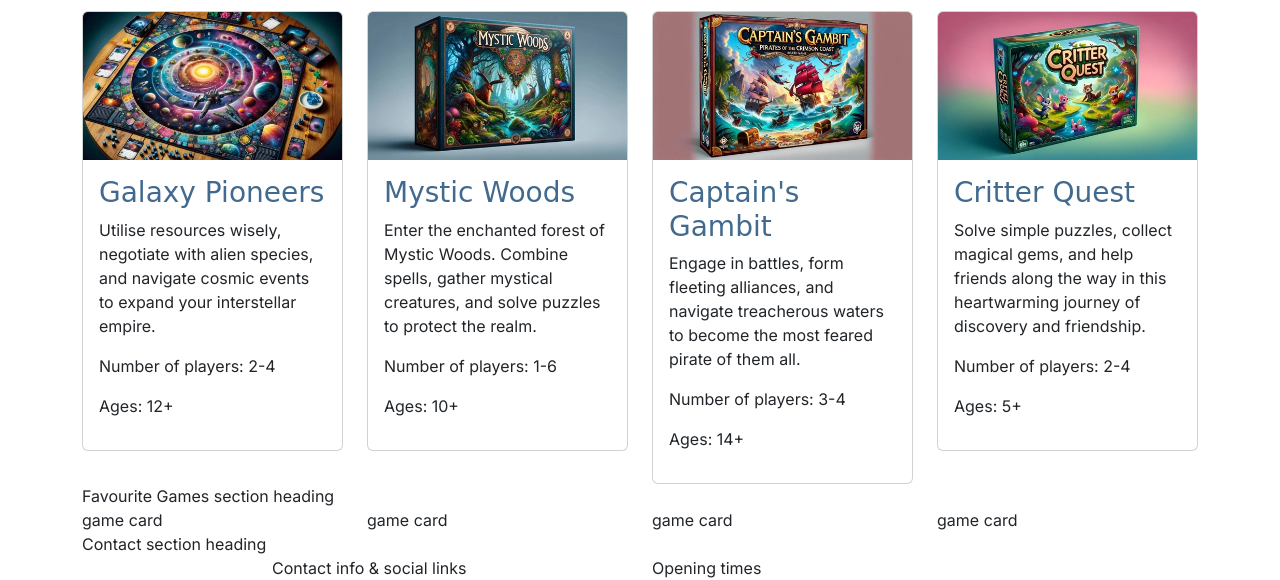
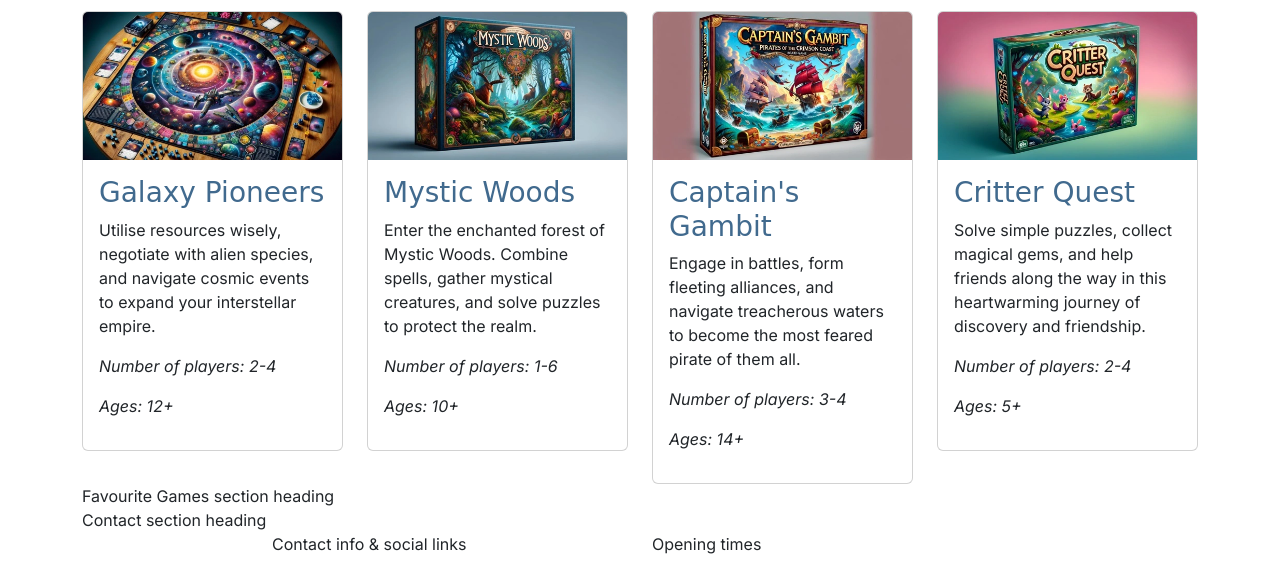
Before and after one commit to BenWilliams89/boardwalk-games, a plain HTML site: page game-library.html in a window 1280 px wide. Shown: the part 515-1095 px from the top of the page. After the commit the page ends 1071 px from the top, so only its background shows below. Drawn offline with nearby package versions, Linux system fonts and the light colour scheme; a web font is replaced by a local one.

Commit message:
added italic bottom section to cards

```diff
--- a/assets/css/style.css
+++ b/assets/css/style.css
@@ -66,6 +66,10 @@ h2 {
     margin-bottom: 1.5rem;
 }
 
+#new-games.section {
+
+}
+
 /* Media Queries*/
 /* medium devices (tablets, 768px and up)*/
 
--- a/game-library.html
+++ b/game-library.html
@@ -92,7 +92,7 @@
          it is not part of the grid structure -->
          <main>
             <!-- New Games section -->
-            <section class="container">
+            <section id="new-games.section" class="container">
                 <div class="row">
                     <div class="col-12 text-center">
                         <h2 class="display-6">New Games</h2>
@@ -107,8 +107,8 @@
                                 <p class="card-text">
                                     Utilise resources wisely, negotiate with alien species, and navigate cosmic events to expand your interstellar empire.
                                 </p>
-                                <p>Number of players: 2-4</p>
-                                <p>Ages: 12+</p>
+                                <p><em>Number of players: 2-4</em></p>
+                                <p><em>Ages: 12+</em></p>
                             </div>
 
                         </div>
@@ -124,8 +124,8 @@
                                 <p class="card-text">
                                     Enter the enchanted forest of Mystic Woods. Combine spells, gather mystical creatures, and solve puzzles to protect the realm.
                                 </p>
-                                <p>Number of players: 1-6</p>
-                                <p>Ages: 10+</p>
+                                <p><em>Number of players: 1-6</em></p>
+                                <p><em>Ages: 10+</em></p>
                             </div>
 
                         </div>
@@ -139,8 +139,8 @@
                                 <p class="card-text">
                                     Engage in battles, form fleeting alliances, and navigate treacherous waters to become the most feared pirate of them all.
                                 </p>
-                                <p>Number of players: 3-4</p>
-                                <p>Ages: 14+</p>
+                                <p><em>Number of players: 3-4</em></p>
+                                <p><em>Ages: 14+</em></p>
                             </div>
 
                         </div>
@@ -154,14 +154,13 @@
                                 <p class="card-text">
                                     Solve simple puzzles, collect magical gems, and help friends along the way in this heartwarming journey of discovery and friendship.
                                 </p>
-                                <p>Number of players: 2-4</p>
-                                <p>Ages: 5+</p>
+                                <p><em>Number of players: 2-4</em></p>
+                                <p><em>Ages: 5+</em></p>
                             </div>
                         </div>
                     </div>
                 </div>
             </section>
-
 
             <!-- Favourite Games section -->
             <section class="container">
@@ -169,10 +168,7 @@
                     <div class="col-12">
                         Favourite Games section heading
                     </div>
-                    <div class="col-12 col-md-6 col-xl-3">game card</div>
-                    <div class="col-12 col-md-6 col-xl-3">game card</div>
-                    <div class="col-12 col-md-6 col-xl-3">game card</div>
-                    <div class="col-12 col-md-6 col-xl-3">game card</div>
+
                 </div>
             </section>
         </main>
```
